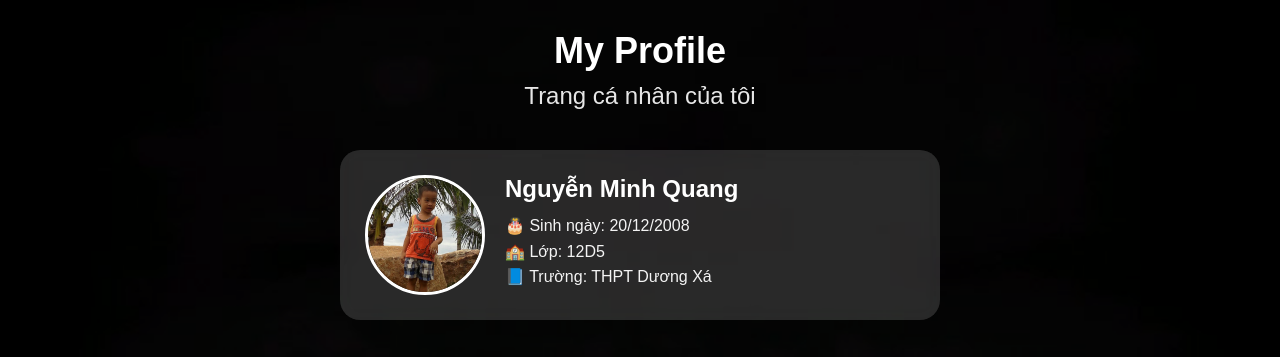
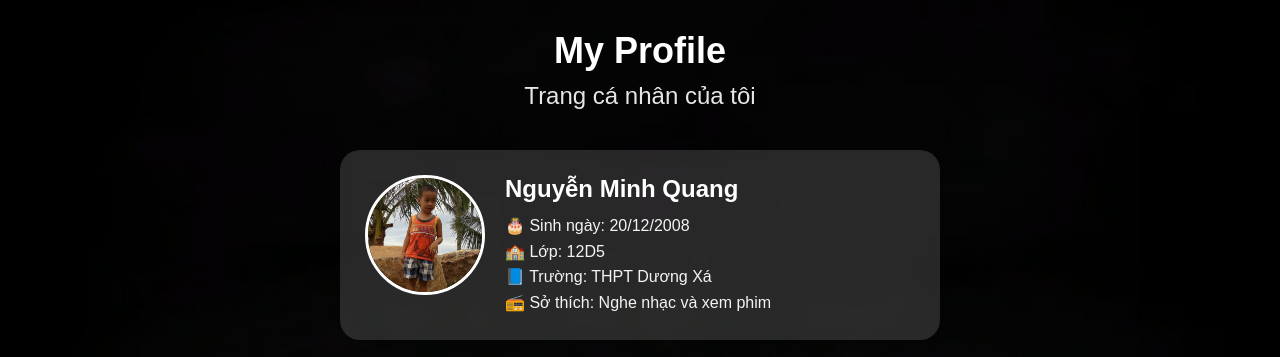
Before and after one commit to nguyenzquang191-collab/profile-quang, a plain HTML site: page index.html in a window 1280 px wide. Shown: the top 357 px of the page. Drawn offline with Linux system fonts and the light colour scheme.

Commit message:
Update index.html

```diff
--- a/index.html
+++ b/index.html
@@ -118,6 +118,7 @@
             <p>🎂 Sinh ngày: 20/12/2008</p>
             <p>🏫 Lớp: 12D5</p>
             <p>📘 Trường: THPT Dương Xá</p>
+            <p>📻 Sở thích: Nghe nhạc và xem phim</p>
         </div>
     </div>
 
```
